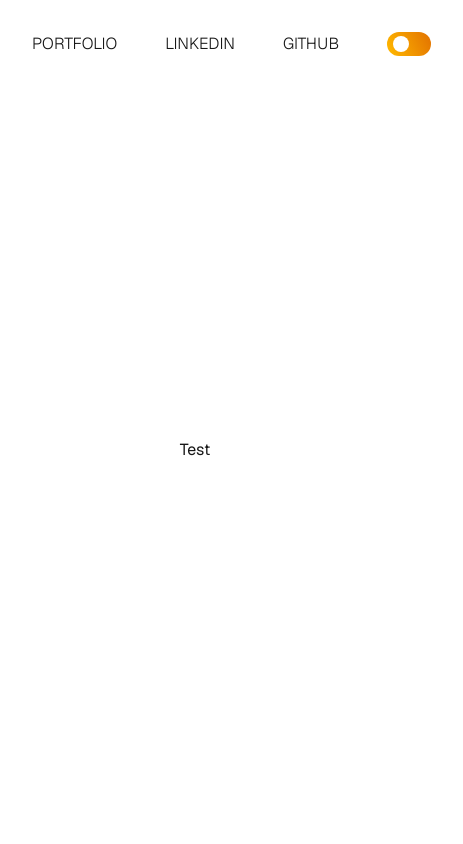
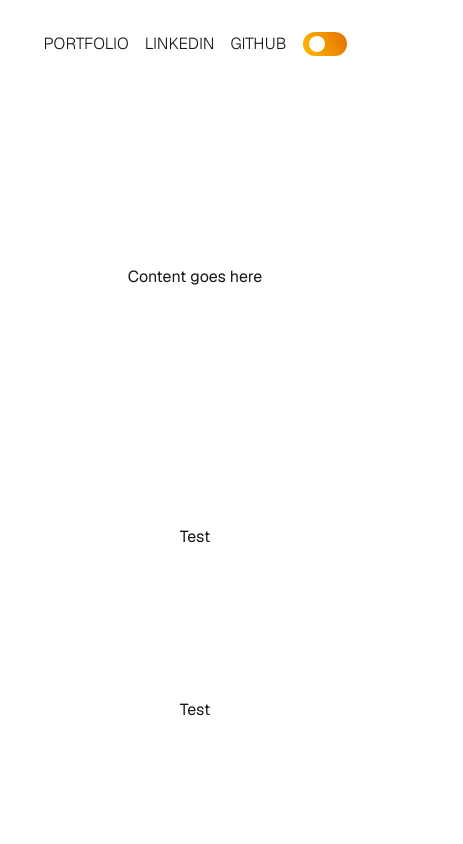
Before and after one commit to Jamesrkiv/portfolio-site, a Next.js app in the folder my-portfolio/: page / in a window 390 px wide. Shown: the top 844 px of the page, 463 px wide, since content can reach past the window. Built offline with nearby package versions, Linux system fonts and the light colour scheme; no server answers.

Commit message:
Blocked out more of the layout, made responsive for mobile

```diff
--- a/my-portfolio/src/app/page.tsx
+++ b/my-portfolio/src/app/page.tsx
@@ -1,20 +1,39 @@
 import SiteHeader from "@/components/layout/SiteHeader";
+import PortfolioHighlight from "@/components/layout/PortfolioHighlight";
 
 export default function Home() {
 	return (
 		<div className="font-sans">
 			{/* Landing Page */}
 			<div className="flex flex-col h-screen">
-				<SiteHeader/>
-				<div className="flex-1 px-8 pb-8">
-					<div className="flex section-bg rounded-3xl w-full h-full">
-						<p className="m-auto">Test</p>
+				<SiteHeader
+					linkA={{ text: "PORTFOLIO", link: "portfolio" }}
+					linkB={{ text: "LINKEDIN", link: "https://www.linkedin.com/in/james-kent-918485240/" }}
+					linkC={{ text: "GITHUB", link: "https://github.com/Jamesrkiv" }}
+				/>
+				<div className="px-8 pb-8 h-full w-full">
+					<div className="flex flex-col section-bg rounded-3xl w-full h-full p-4">
+						<div className="flex-1 mx-auto //bg-red-500 w-full h-full">
+							<div className="flex p-4 m-auto w-full h-full">
+								<div className="m-auto">
+									Content goes here
+								</div>
+							</div>
+						</div>
+						<div className="flex-1 flex flex-col md:flex-row w-full h-full">
+							<div className="flex-2 //bg-blue-500 p-4">
+								<PortfolioHighlight/>
+							</div>
+							<div className="flex-2 //bg-blue-500 p-4">
+								<PortfolioHighlight/>
+							</div>
+						</div>
 					</div>
 				</div>
 			</div>
 			{/* Bottom Content */}
 			<div className="flex p-8">
-				Test
+				Lorem ipsum dolor sit amet, consectetur adipiscing elit. Duis elit nisl, iaculis ac tempus ac, pharetra vitae orci. Pellentesque dignissim, mauris vel pellentesque suscipit, dolor mi laoreet metus, ornare euismod orci ligula at mi. In commodo arcu ligula, ac rutrum tortor tristique in.
 			</div>
 		</div>
 	);
--- /dev/null
+++ b/my-portfolio/src/components/layout/PortfolioHighlight.tsx
@@ -0,0 +1,9 @@
+export default function PortfolioHighlight() {
+	return (
+		<div className="flex rounded-3xl bg-[var(--bg)] w-full h-full">
+			<div className="m-auto">
+				Test
+			</div>
+		</div>
+	);
+}
--- a/my-portfolio/src/components/layout/SiteHeader.tsx
+++ b/my-portfolio/src/components/layout/SiteHeader.tsx
@@ -1,25 +1,31 @@
 import DarkModeSwitch from "./header-components/DarkModeSwitch";
 import HeaderBehavior from "./header-components/HeaderBehavior";
 
-export default function SiteHeader() {
+type Props = {
+	linkA: { text: string, link: string },
+	linkB: { text: string, link: string },
+	linkC: { text: string, link: string },
+}
+
+export default function SiteHeader({ linkA, linkB, linkC }: Props) {
 	return (
-		<header className="header transition-colors duration-500 [&_*]:!transition-none flex sticky top-4 py-4 px-8 my-4 mx-auto rounded-full">
+		<header className="header transition-colors duration-500 [&_*]:!transition-none flex sticky top-4 py-4 sm:px-8 px-4 my-4 mx-auto rounded-full">
 			<HeaderBehavior/>
-			<span className="flex space-x-12 my-auto font-light">
+			<span className="flex sm:space-x-12 space-x-4 my-auto font-light">
 				<a
-					href="portfolio"
+					href={linkA.link}
 					className="hover:text-pink-300"
-				>PORTFOLIO</a>
+				>{linkA.text}</a>
 				<a
-					href="https://www.linkedin.com/in/james-kent-918485240/"
+					href={linkB.link}
 					target="_blank"
 					className="hover:text-pink-300"
-				>LINKEDIN</a>
+				>{linkB.text}</a>
 				<a
-					href="https://github.com/Jamesrkiv"
+					href={linkC.link}
 					target="_blank"
 					className="hover:text-pink-300"
-				>GITHUB</a>
+				>{linkC.text}</a>
 				<span className="shrink-0 inline-flex items-center">
 					<DarkModeSwitch/>
 				</span>
```
